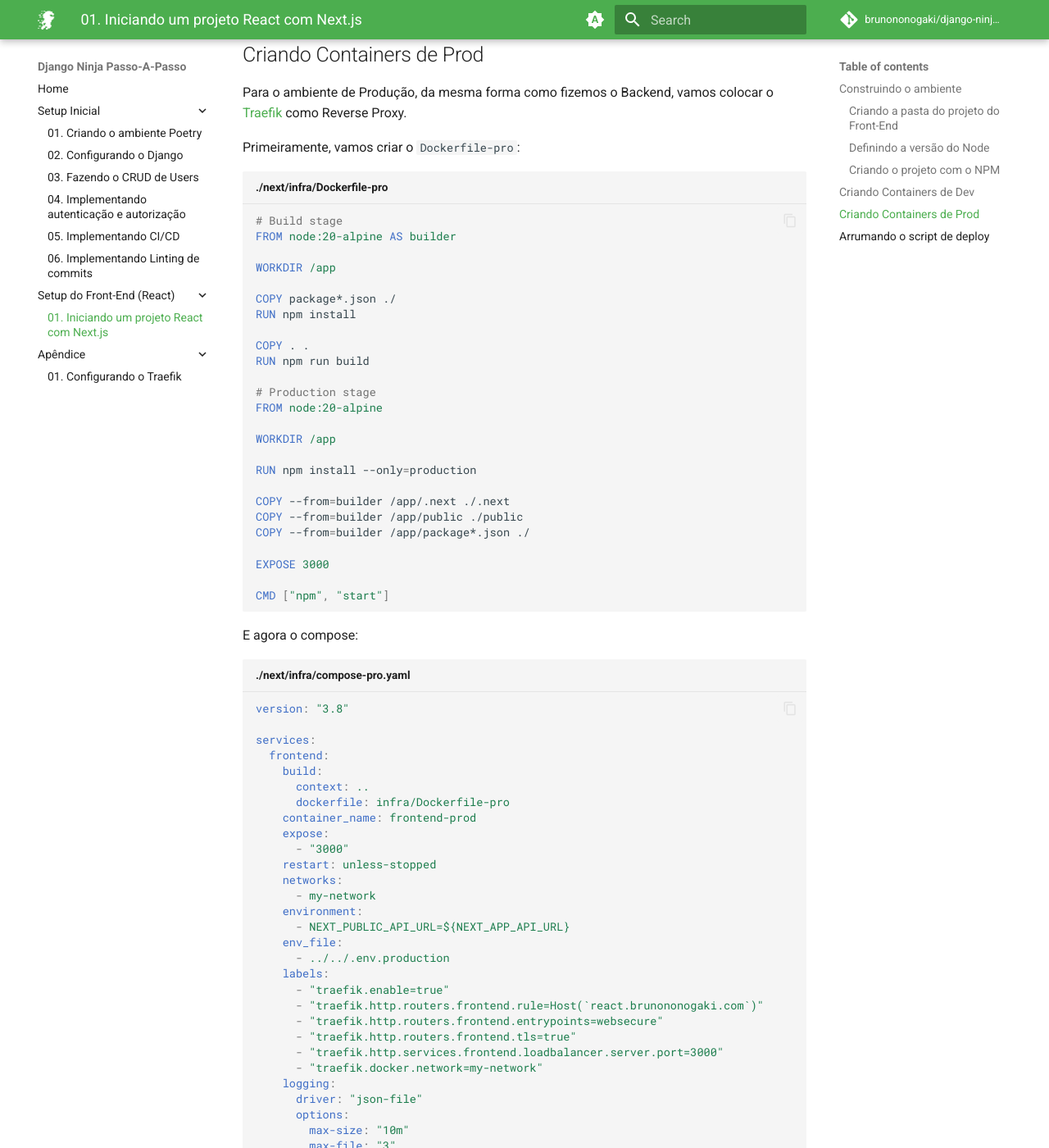
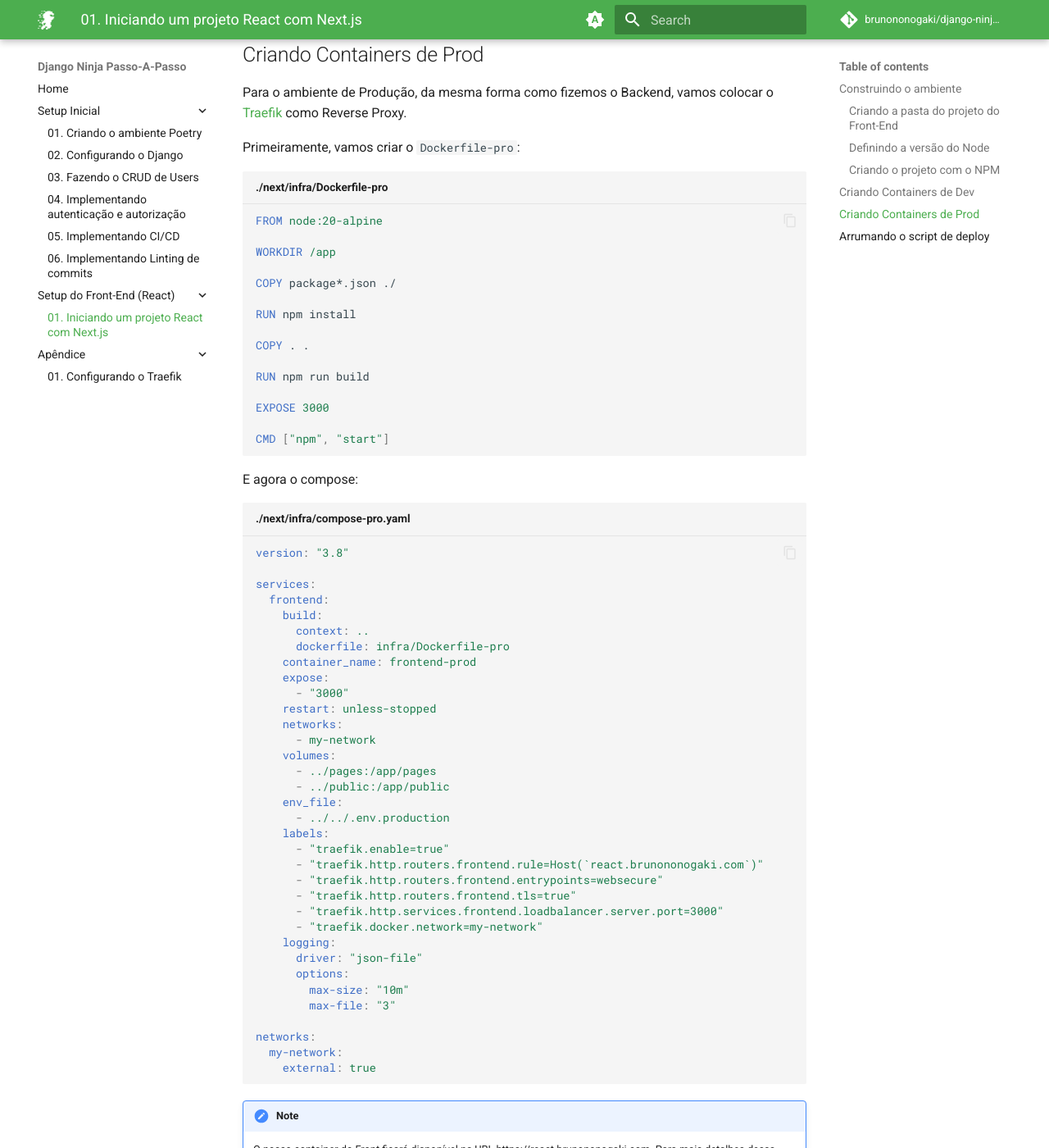
Before and after one commit to brunononogaki/django-ninja-boilerplate, an MkDocs documentation site: the page built from docs/docs/02_setup_front/01_Iniciando_React.md, in a window 1280 px wide and 1400 px high, scrolled down 3842 px. Shown: the whole window at 82% size. Built offline with MkDocs 1.6.1 and Material for MkDocs 9.7.7, drawn with Linux system fonts in a browser that asks for light colours; comment, search, counter and statistics services are not loaded; some of the changed text lies outside the part shown.

````diff
--- a/docs/docs/02_setup_front/01_Iniciando_React.md
+++ b/docs/docs/02_setup_front/01_Iniciando_React.md
@@ -179,32 +179,21 @@ Para o ambiente de Produção, da mesma forma como fizemos o Backend, vamos colo
 Primeiramente, vamos criar o `Dockerfile-pro`:
 
 ```Dockerfile title="./next/infra/Dockerfile-pro"
-# Build stage
-FROM node:20-alpine AS builder
+FROM node:20-alpine
 
 WORKDIR /app
 
 COPY package*.json ./
+
 RUN npm install
 
 COPY . .
+
 RUN npm run build
-
-# Production stage
-FROM node:20-alpine
-
-WORKDIR /app
-
-RUN npm install --only=production
-
-COPY --from=builder /app/.next ./.next
-COPY --from=builder /app/public ./public
-COPY --from=builder /app/package*.json ./
 
 EXPOSE 3000
 
 CMD ["npm", "start"]
-
 ```
 
 E agora o compose:
@@ -223,8 +212,9 @@ services:
     restart: unless-stopped
     networks:
       - my-network
-    environment:
-      - NEXT_PUBLIC_API_URL=${NEXT_APP_API_URL}
+    volumes:
+      - ../pages:/app/pages
+      - ../public:/app/public
     env_file:
       - ../../.env.production
     labels:
````
Also changed, not shown: other parts of docs/docs/02_setup_front/01_Iniciando_React.md (+2 -2 lines), docs/docs/01_setup_inicial/05_Implementando_CI_CD.md (+1 -1 lines), 1 other file.
